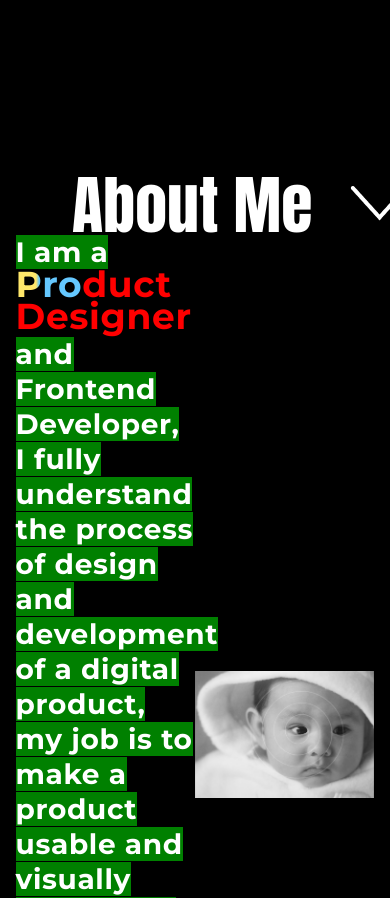
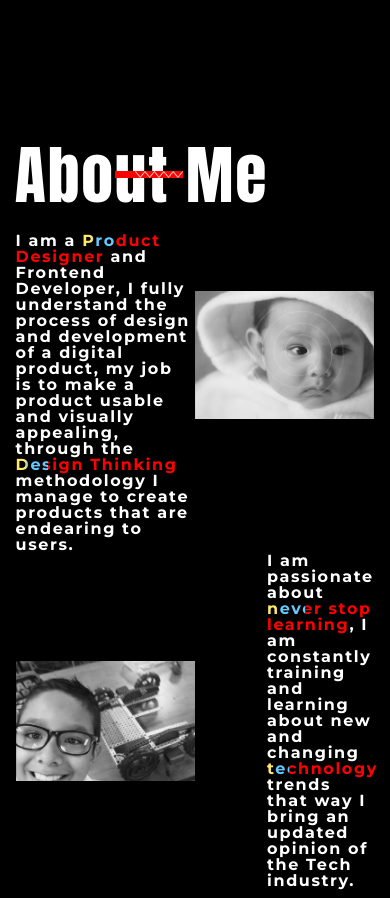
Before and after one commit to lukanogaj/product-designer, a React (Create React App) app: page / in a window 390 px wide. Shown: the part 6340-7238 px from the top of the page. Built offline with nearby package versions, Linux system fonts and the light colour scheme.

Commit message:
about-header-problem

```diff
--- a/src/components/AboutMeHeader/index.jsx
+++ b/src/components/AboutMeHeader/index.jsx
@@ -4,9 +4,14 @@ import zigZag from "../Assests/Icons/zigzag.png";
 const AboutMeHeader = () => {
 	return (
 		<div className={styles.aboutMeHeader}>
-			<h1>About Me</h1>
+			<div className={styles.zigZagHead}>
+				<h1>About Me</h1>
+			</div>
 			<div className={styles.zigZag}>
-				<img src={zigZag} alt="" />
+				<img
+					src={zigZag}
+					alt=""
+				/>
 			</div>
 		</div>
 	);
--- a/src/components/AboutMeHeader/index.module.scss
+++ b/src/components/AboutMeHeader/index.module.scss
@@ -1,16 +1,52 @@
 .aboutMeHeader {
 	display: flex;
-	width: 31%;
+	justify-content: space-between;
+	width: 43%;
 	font-family: "Anton", sans-serif;
 	text-align: center;
+	left: 3.8%;
 	position: absolute;
-	left: 72px;
 	align-items: center;
-	& > h1 {
-		font-size: 4rem;
-		color: #ffffff;
-		font-weight: 400;
-		margin-right: 38px;
-		white-space: nowrap;
+	align-content: center;
+	@media screen and (max-width: 1024px) {
+		margin-bottom: 100px;
+		top: -3%;
+	}
+
+	.zigZagHead {
+		display: flex;
+		width: 50%;
+    @media  screen and (max-width:1024px) {
+      letter-spacing: 0.1rem;
+      text-wrap: wrap;
+    }
+		& > h1 {
+      text-align: left;
+      display: block;
+			width: 100%;
+			font-size: 4rem;
+			color: #ffffff;
+			font-weight: 400;
+			white-space: nowrap;
+			color: #ffffff;
+		}
+	}
+
+	.zigZag {
+		width: 50%;
+		@media screen and (max-width: 1400px) {
+			width: 100%;
+			padding-left: 20px;
+		}
+		@media screen and (max-width: 1024px) {
+			width: 40%;
+			padding-left: 20px;
+      background-color: red;
+		}
+		& > img {
+			display: block;
+			width: 100%;
+			display: block;
+		}
 	}
 }
--- a/src/components/HighLightParagraph/index.module.scss
+++ b/src/components/HighLightParagraph/index.module.scss
@@ -7,19 +7,29 @@
 	color: #fff;
 	font-size: 2.25rem;
 	line-height: 2rem;
-	letter-spacing: 0.04rem;
+	letter-spacing: 0.1rem;
+
+	@media screen and (max-width: 1600px) {
+		font-size: 1.7rem;
+		letter-spacing: 0.1rem;
+		line-height: 2rem;
+	}
+	@media screen and (max-width: 1400px) {
+		font-size: 1.3rem;
+		letter-spacing: 0.1rem;
+		line-height: 1.1rem;
+	}
+	@media screen and (max-width: 1024px) {
+		font-size: 1rem;
+		letter-spacing: 0.1rem;
+		line-height: 1rem;
+	}
 
 	.paragraphDefault {
 		width: 100%;
-		@media screen and (max-width: 1600px) {
-			background-color: blue;
-			font-size: 1.7rem;
-		}
-		@media screen and (max-width: 1400px) {
-			background-color: green;
-			font-size: 1.75rem;
-		}
+		line-height: 0.01rem;
 		& > p {
+			line-height: 1px;
 			display: block;
 			width: 100%;
 			color: #ffffff;
@@ -63,6 +73,21 @@
 		width: 100%;
 		font-size: 2.25rem;
 		color: #ffffff;
+		@media screen and (max-width: 1600px) {
+			font-size: 1.7rem;
+			letter-spacing: 0.1rem;
+			line-height: 2rem;
+		}
+		@media screen and (max-width: 1400px) {
+			font-size: 1.3rem;
+			letter-spacing: 0.1rem;
+			line-height: 1.1rem;
+		}
+		@media screen and (max-width: 1024px) {
+			font-size: 1rem;
+			letter-spacing: 0.1rem;
+			line-height: 1rem;
+		}
 		& > p {
 			display: inline;
 			width: 100%;
@@ -70,7 +95,6 @@
 			color: #ffffff;
 			& > span {
 				font-size: 2.25rem;
-
 			}
 		}
 		// @media screen and (width: 1600px) {
```
